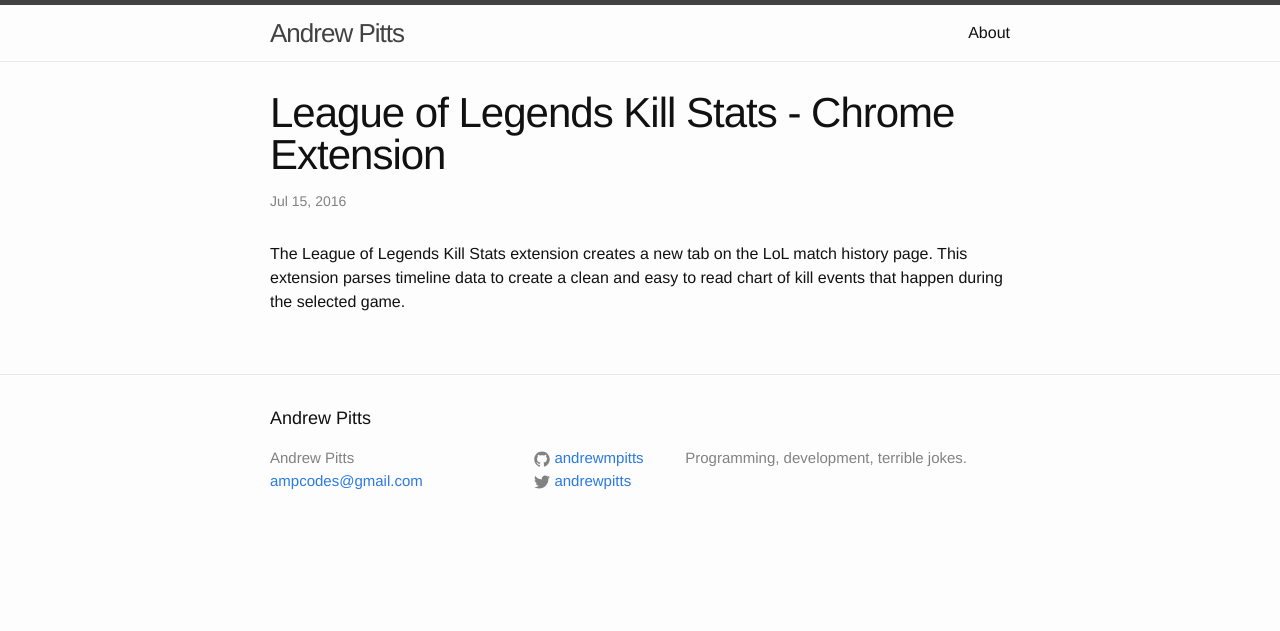
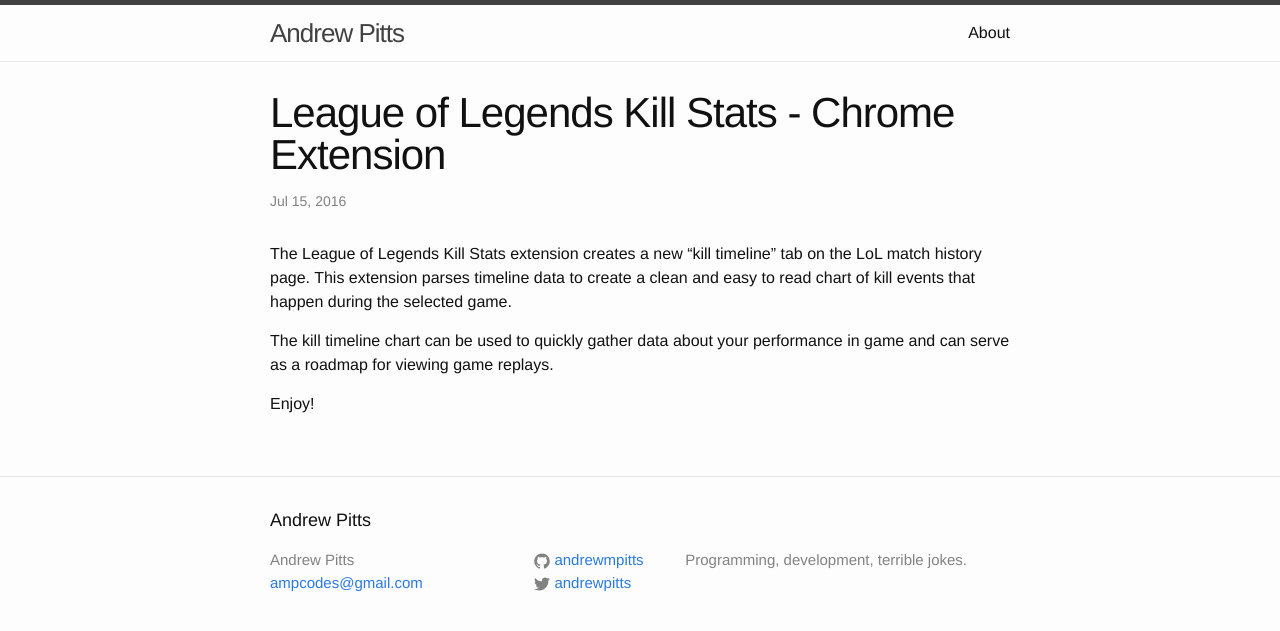
Before and after one commit to andrewmpitts/andrewmpitts.github.io, a Jekyll site: the page built from _posts/2016-07-14-Intro.markdown, in a window 1280 px wide. Shown: the top 631 px of the page. Built offline with Jekyll 4.4.1, drawn with Linux system fonts in a browser that asks for light colours.

Commit message:
Post finalized

```diff
--- a/_posts/2016-07-14-Intro.markdown
+++ b/_posts/2016-07-14-Intro.markdown
@@ -4,5 +4,10 @@
 date:   2016-07-14 21:22:56 -0400
 categories: League of Legends Killstats Chrome Extension
 ---
-The League of Legends Kill Stats extension creates a new tab on the LoL match history page. This extension parses timeline
+The League of Legends Kill Stats extension creates a new "kill timeline" tab on the LoL match history page. This extension parses timeline
 data to create a clean and easy to read chart of kill events that happen during the selected game.
+
+The kill timeline chart can be used to quickly gather data about your performance in game and can serve as a roadmap for
+viewing game replays.
+
+Enjoy!
```
